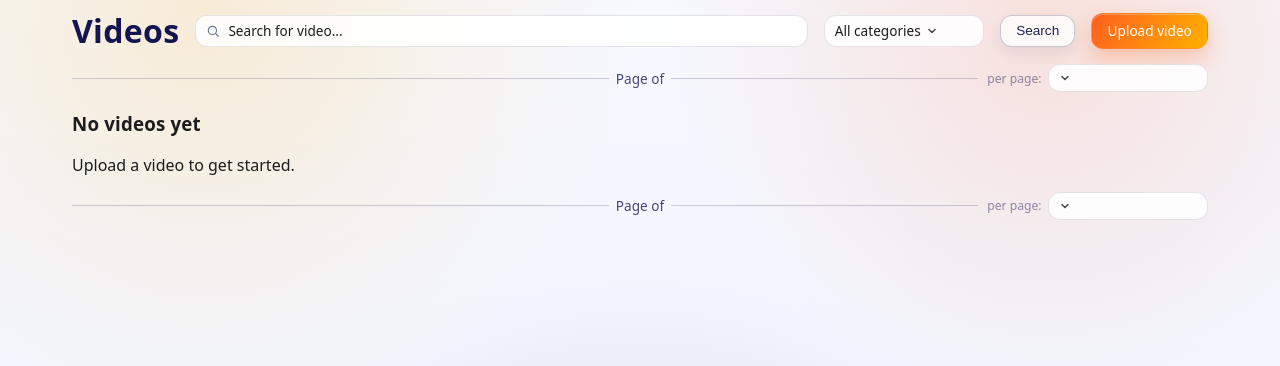
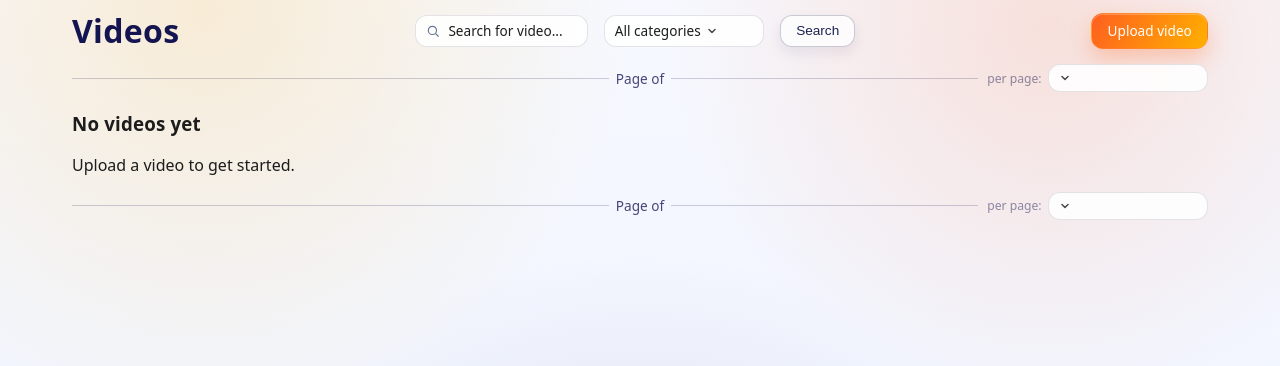
Before and after one commit to wvogel/eyestream, a FastAPI app: template app/templates/index.html in a window 1280 px wide. Shown: the part 54-420 px from the top of the page. Run offline with FastAPI, Linux system fonts and the light colour scheme; the template is opened without the code that fills it, so the values that code supplies are empty; parts of the project's set-up code (start-up, migrations or seed data) failed here and were passed over; some libraries are stand-ins or nearby versions.

Commit message:
ui: shrink search field to ~50% width, right-aligned
Co-Authored-By: Claude Opus 4.6 (1M context) <noreply@anthropic.com>

```diff
--- a/app/static/base.css
+++ b/app/static/base.css
@@ -115,7 +115,7 @@ h3 {
 
 .page-title-bar {
   display: grid;
-  grid-template-columns: minmax(0, auto) minmax(250px, 1fr) auto;
+  grid-template-columns: minmax(0, auto) minmax(200px, .5fr) auto;
   align-items: center;
   column-gap: 1rem;
   row-gap: .55rem;
```
